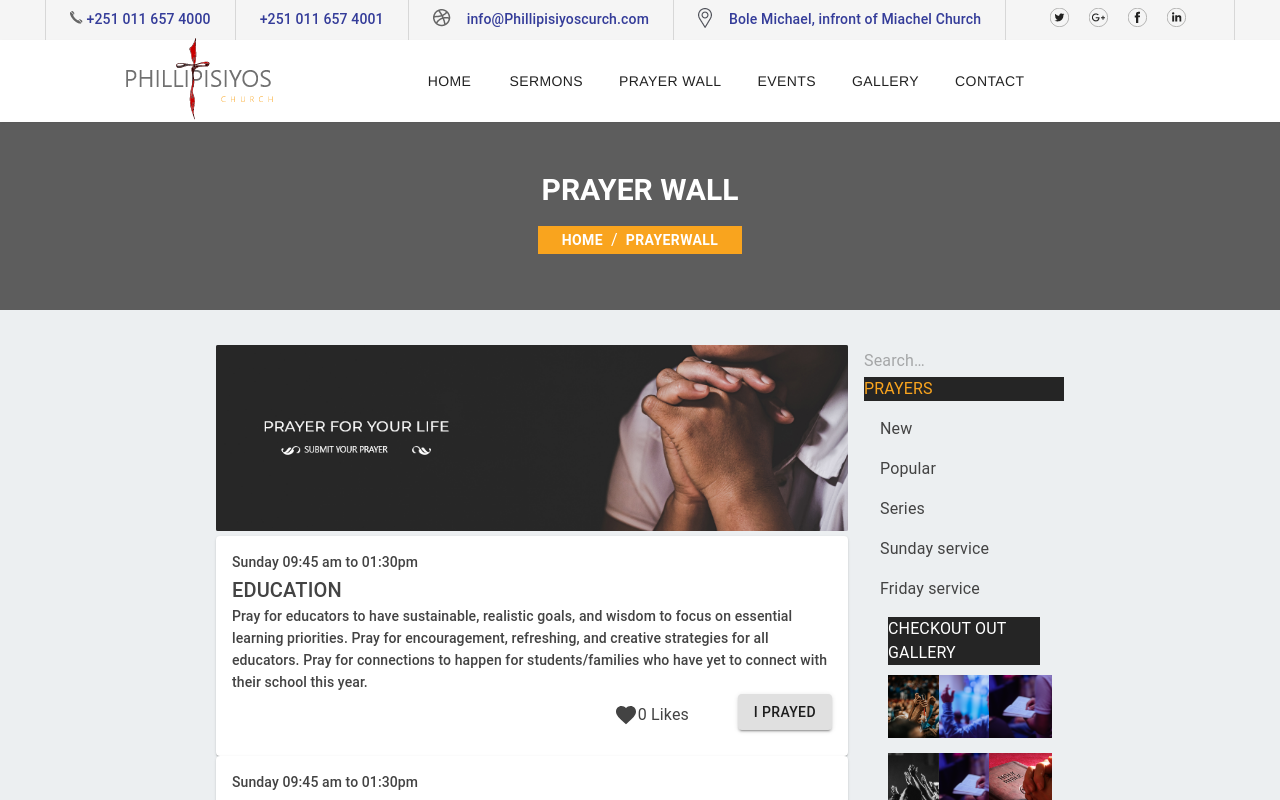
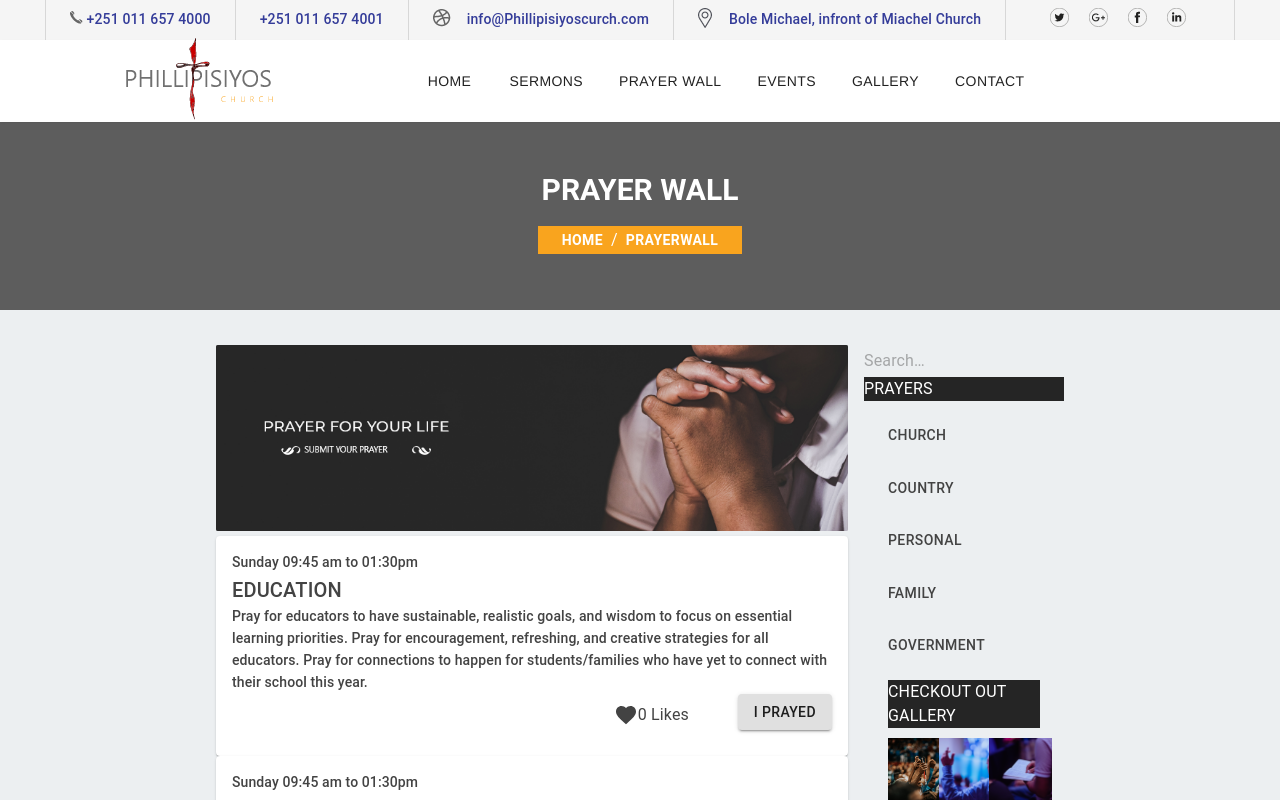
Before and after one commit to Alazar-dev/Filadelfia-web, a React (Create React App) app: page /prayerwall in a window 1280 px wide. Shown: the top 800 px of the page. Built offline with nearby package versions, Linux system fonts and the light colour scheme.

Commit message:
created sidecontent active state

```diff
--- a/src/pages/prayerwall/PrayerWall.js
+++ b/src/pages/prayerwall/PrayerWall.js
@@ -48,6 +48,11 @@ const PrayerWall = () => {
   const [businessLikes, setBusinessLikes] = useState(0);
   const [healthcareLikes, setHealthcareLikes] = useState(0);
   const [mediaLikes, setMediaLikes] = useState(0);
+  const [active, setActive] = useState(0)
+
+  const handleClick = (index) => {
+    setActive(index);
+  };
 
   return (
     <div>
@@ -193,23 +198,23 @@ const PrayerWall = () => {
             />
           </div>
           <Box bgcolor="primary.dark">
-            <Typography color="primary">PRAYERS</Typography>
+            <Typography color="secondary">PRAYERS</Typography>
           </Box>
           <List>
             <ListItem>
-              <Typography>New</Typography>
+              <ButtonItem active={active}  index={1} onClick={handleClick} text="Church">Church</ButtonItem>
             </ListItem>
             <ListItem>
-              <Typography>Popular</Typography>
+              <ButtonItem active={active} index={2} onClick={handleClick} text="Country">Country</ButtonItem>
             </ListItem>
             <ListItem>
-              <Typography>Series</Typography>
+              <ButtonItem active={active}  index={3} onClick={handleClick} text="Personal">Personal</ButtonItem>
             </ListItem>
             <ListItem>
-              <Typography>Sunday service</Typography>
+              <ButtonItem active={active}  index={4} onClick={handleClick} text="Family">Family</ButtonItem>
             </ListItem>
             <ListItem>
-              <Typography>Friday service</Typography>
+              <ButtonItem active={active}  index={5} onClick={handleClick} text="Government">Government</ButtonItem>
             </ListItem>
           </List>
           <CheckoutGallery />
@@ -220,4 +225,19 @@ const PrayerWall = () => {
   );
 };
 
+export const ButtonItem = ({ active, index, text, onClick }) => {
+  const classes = useStyles();
+  return (
+    <Grid item>
+      <Button
+        className={classes.buttonText}
+        onClick={() => onClick(index)}
+        color={active === index ? "primary" : "inherit"}
+      >
+        {text}
+      </Button>
+    </Grid>
+  );
+};
+
 export default PrayerWall;
```
